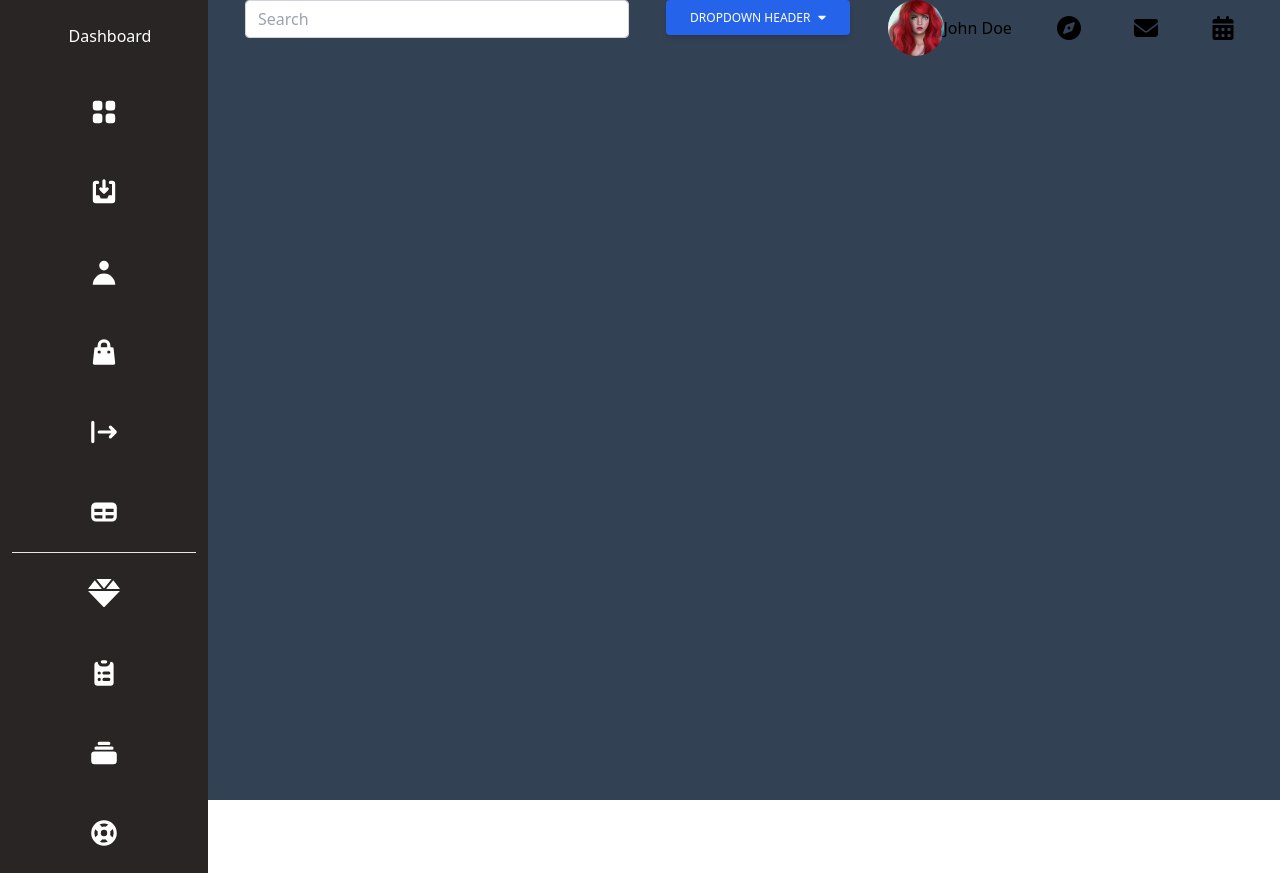
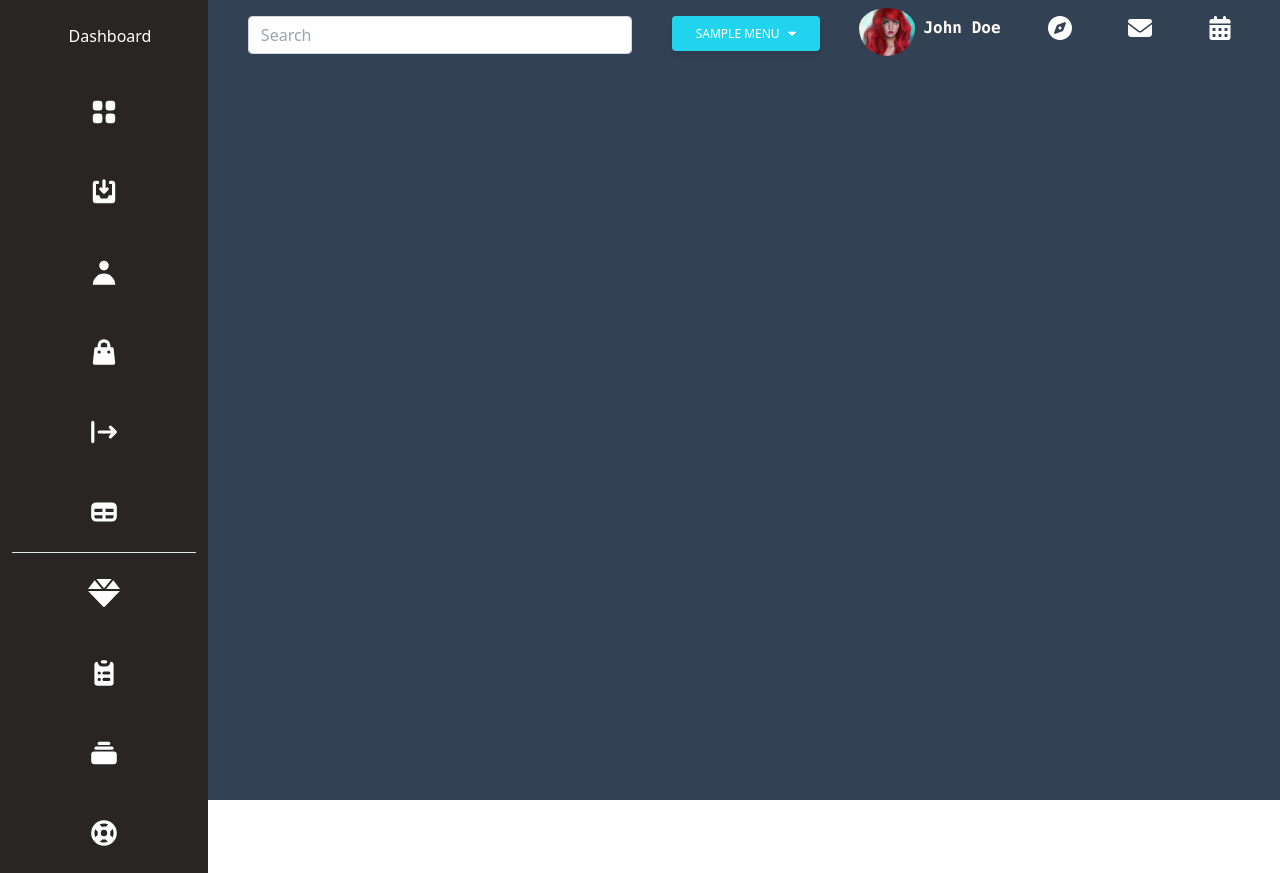
Before and after one commit to Obaayaa-1988/nuxt-tailwind-admin-dashboard, a Nuxt app: page /home in a window 1280 px wide. Built offline with nearby package versions, Linux system fonts and the light colour scheme.

Commit message:
changed dropdown menu background color

```diff
--- a/pages/Home.vue
+++ b/pages/Home.vue
@@ -2,8 +2,8 @@
     <div >
         <!------------main content of dashboard start------------------->
         <!---------------mini header start------------------------------>
-        <div class="flex justify-evenly" >
-            <div class="flex justify-center">
+        <div class="flex justify-evenly " >
+            <div class="flex justify-center pt-4">
                 <div class="mb-3 xl:w-96">
                     <div class="input-group relative flex flex-wrap items-stretch w-full mb-4">
                         <input type="search"
@@ -19,12 +19,12 @@
 
                 <div class="flex justify-center">
                     <div>
-                        <div class="dropdown relative">
+                        <div class="dropdown relative pt-4">
                             <button class="
                           dropdown-toggle
                           px-6
                           py-2.5
-                          bg-blue-600
+                          bg-cyan-400
                           text-white
                           font-medium
                           text-xs
@@ -42,7 +42,7 @@
                           items-center
                           whitespace-nowrap
                         " type="button" id="dropdownMenuButton1h" data-bs-toggle="dropdown" aria-expanded="false">
-                                Dropdown header
+                            Sample Menu
                                 <svg aria-hidden="true" focusable="false" data-prefix="fas" data-icon="caret-down" class="w-2 ml-2"
                                     role="img" xmlns="http://www.w3.org/2000/svg" viewBox="0 0 320 512">
                                     <path fill="currentColor"
@@ -81,7 +81,7 @@
                             whitespace-nowrap
                             bg-transparent
                           ">
-                                    Dropdown header
+                                    Sample Menu
                                 </h6>
                                 <li>
                                     <a class="
@@ -122,15 +122,15 @@
 
             <!--------------------------start of user profile svg icon-------------->
             <div class="flex justify-between">
-                <div><img src="images/User.jpg" alt="PanCake" class="w-14 h-14 object-cover rounded-full" /> </div>
-                <div class="pt-4"> John Doe</div>
+                <div><img src="images/User.jpg" alt="PanCake" class="w-14 h-14 object-cover rounded-full pt-2" /> </div>
+                <div class="pt-4 text-white font-mono font-bold ml-2"> John Doe</div>
             </div>
 
             <!--------------------------end of user profile svg icon -------------->
             <!--------------------svg icons--------------start---------------------->
             <div>
                 <svg xmlns="http://www.w3.org/2000/svg"
-                    viewBox="0 0 512 512" class="w-10 h-10 text-black pt-4" >
+                    viewBox="0 0 512 512" class="w-10 h-10 fill-white pt-4 cursor-pointer font-semibold" >
                     <path
                         d="M256 512c141.4 0 256-114.6 256-256S397.4 0 256 0S0 114.6 0 256S114.6 512 256 512zm50.7-186.9L162.4 380.6c-19.4 7.5-38.5-11.6-31-31l55.5-144.3c3.3-8.5 9.9-15.1 18.4-18.4l144.3-55.5c19.4-7.5 38.5 11.6 31 31L325.1 306.7c-3.2 8.5-9.9 15.1-18.4 18.4zM288 256c0-17.7-14.3-32-32-32s-32 14.3-32 32s14.3 32 32 32s32-14.3 32-32z" />
                 </svg>
@@ -140,7 +140,7 @@
             <div>
 
                 <svg xmlns="http://www.w3.org/2000/svg"
-                    viewBox="0 0 512 512" class="w-10 h-10 text-black pt-4" >
+                    viewBox="0 0 512 512" class="w-10 h-10 fill-white pt-4 cursor-pointer font-semibold" >
                     <path
                         d="M48 64C21.5 64 0 85.5 0 112c0 15.1 7.1 29.3 19.2 38.4L236.8 313.6c11.4 8.5 27 8.5 38.4 0L492.8 150.4c12.1-9.1 19.2-23.3 19.2-38.4c0-26.5-21.5-48-48-48H48zM0 176V384c0 35.3 28.7 64 64 64H448c35.3 0 64-28.7 64-64V176L294.4 339.2c-22.8 17.1-54 17.1-76.8 0L0 176z" />
                 </svg>
@@ -149,7 +149,7 @@
             </div>
             <div>
                 <svg xmlns="http://www.w3.org/2000/svg"
-                    viewBox="0 0 448 512" class="w-10 h-10 text-black pt-4">
+                    viewBox="0 0 448 512" class="w-10 h-10 fill-white pt-4 cursor-pointer font-semibold">
                     <path
                         d="M128 0c17.7 0 32 14.3 32 32V64H288V32c0-17.7 14.3-32 32-32s32 14.3 32 32V64h48c26.5 0 48 21.5 48 48v48H0V112C0 85.5 21.5 64 48 64H96V32c0-17.7 14.3-32 32-32zM0 192H448V464c0 26.5-21.5 48-48 48H48c-26.5 0-48-21.5-48-48V192zm64 80v32c0 8.8 7.2 16 16 16h32c8.8 0 16-7.2 16-16V272c0-8.8-7.2-16-16-16H80c-8.8 0-16 7.2-16 16zm128 0v32c0 8.8 7.2 16 16 16h32c8.8 0 16-7.2 16-16V272c0-8.8-7.2-16-16-16H208c-8.8 0-16 7.2-16 16zm144-16c-8.8 0-16 7.2-16 16v32c0 8.8 7.2 16 16 16h32c8.8 0 16-7.2 16-16V272c0-8.8-7.2-16-16-16H336zM64 400v32c0 8.8 7.2 16 16 16h32c8.8 0 16-7.2 16-16V400c0-8.8-7.2-16-16-16H80c-8.8 0-16 7.2-16 16zm144-16c-8.8 0-16 7.2-16 16v32c0 8.8 7.2 16 16 16h32c8.8 0 16-7.2 16-16V400c0-8.8-7.2-16-16-16H208zm112 16v32c0 8.8 7.2 16 16 16h32c8.8 0 16-7.2 16-16V400c0-8.8-7.2-16-16-16H336c-8.8 0-16 7.2-16 16z" />
                 </svg>
```
